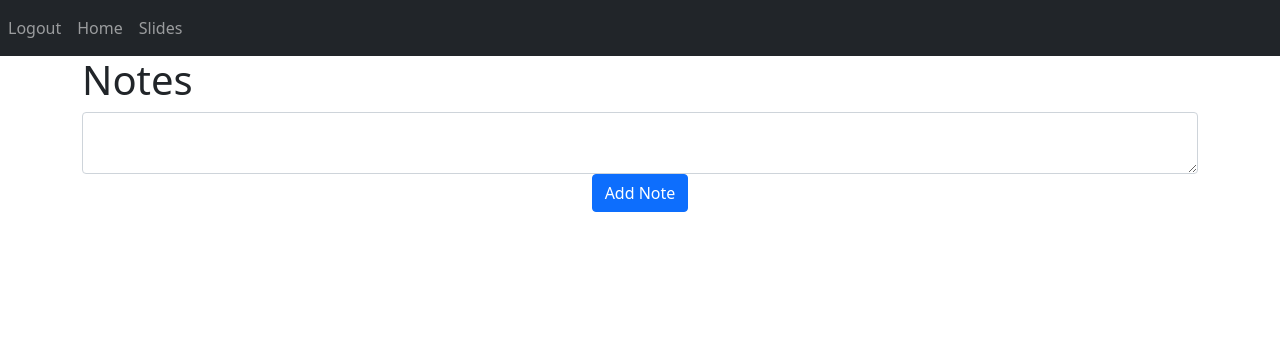
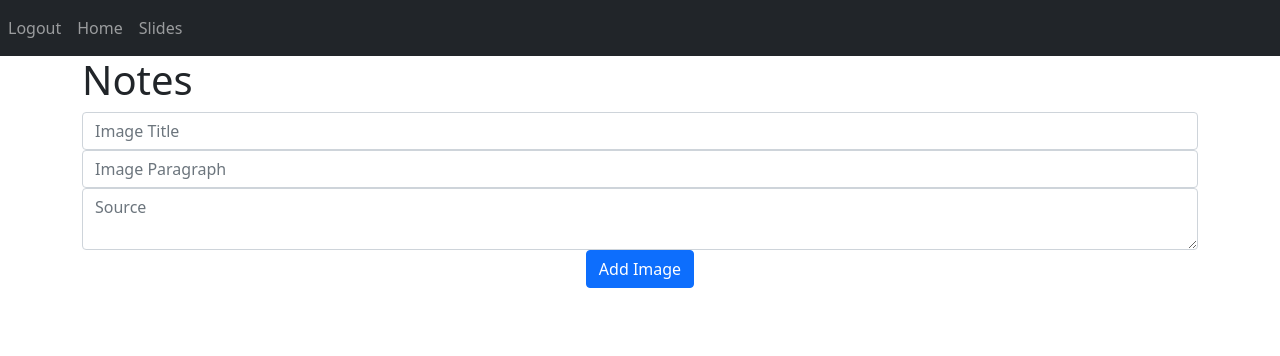
Before and after one commit to asaMavhungu/Digisign, a Flask app: page /slides in a window 1280 px wide. Shown: the top 356 px of the page. Run offline with Flask 3, Linux system fonts and the light colour scheme; the visitor is signed in with stand-in values (Sample User, id 1); data that the repository does not hold is empty.

Commit message:
popped stash and resolved merge conflict

```diff
--- a/project/templates/base.html
+++ b/project/templates/base.html
@@ -82,6 +82,14 @@
 						window.location.href = "/slides";
 					});
 			}
+			function deleteSlide(slideId) {
+				fetch("/delete-slide", {
+					method: "POST",
+					body: JSON.stringify({ slideId: slideId }),
+					}).then((_res) => {
+						window.location.href = "/slides";
+					});
+			}
 			</script>
 		{% endblock %}
 	</body>
--- a/project/templates/slideshow.html
+++ b/project/templates/slideshow.html
@@ -5,16 +5,22 @@
 
 <h1 align="centre">Notes</h1>
 <ul class="list-group list-group-flush" id="notes">
-	{% for note in user.notes %}
-		<li class="list-group-item">{{ note.data }}</li>
+	{% for slide in user.slides %}
+		<li class="list-group-item">
+			{{ slide.image_title }}
+			<button type="button" class="btn-close float-end" aria-label="Close" onclick="deleteNote({{note.id}})"></button>
+		</li>
 	{% endfor %}
 </ul>
 <form method="POST">
 
-	<textarea name="note" id="note" class="form-control"></textarea>
-	<div align="center">
-		<button type="submit" class="btn btn-primary">Add Note</button>
-	</div>
+    <input type="text" name="imgTitle" id="imgTitle" class="form-control" placeholder="Image Title">
+    <input type="text" name="imgParagraph" id="imgParagraph" class="form-control" placeholder="Image Paragraph">
+    <textarea name="img_source" id="img_source" class="form-control" placeholder="Source"></textarea>
+
+    <div align="center">
+        <button type="submit" class="btn btn-primary">Add Image</button>
+    </div>
 
 </form>
 
--- a/project/views.py
+++ b/project/views.py
@@ -39,3 +39,15 @@ def delete_note():
 			db.session.commit()
 
 	return jsonify({})
+
+@views.route('/delete-slide', methods=['POST'])
+def delete_slide():
+	slide = json.loads(request.data)
+	slideId = slide['noteId']
+	note = Note.query.get(slideId)
+	if slide:
+		if slide.user_id == current_user.id: #if the deleter is the owner # type: ignore
+			db.session.delete(slide)
+			db.session.commit()
+
+	return jsonify({})
```
Also changed, not shown: project/models.py (+9 -0 lines), tests/test_app.py (+3 -1 lines).
